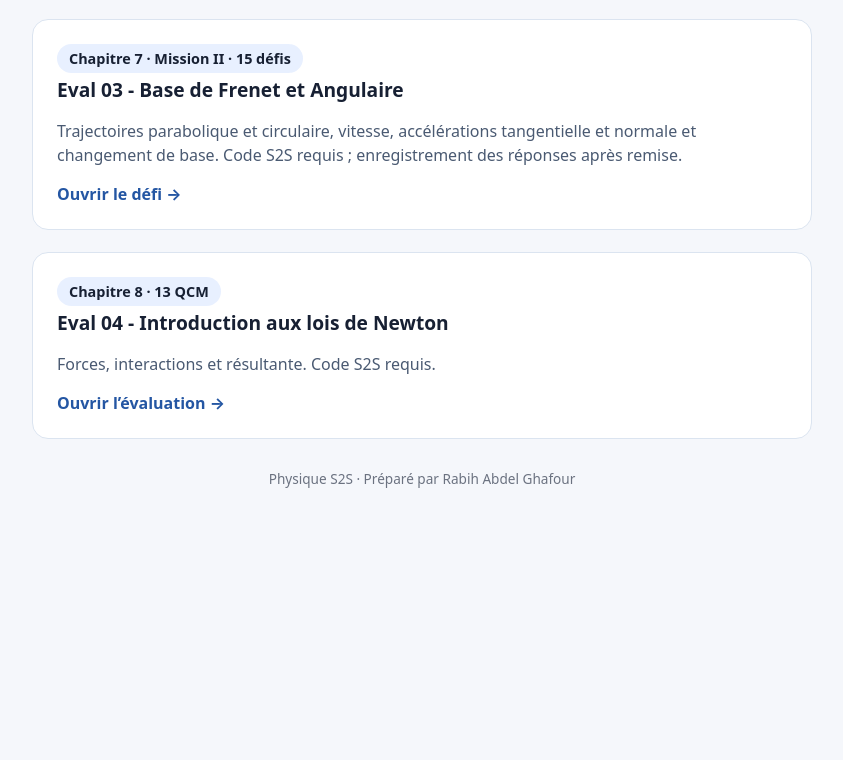
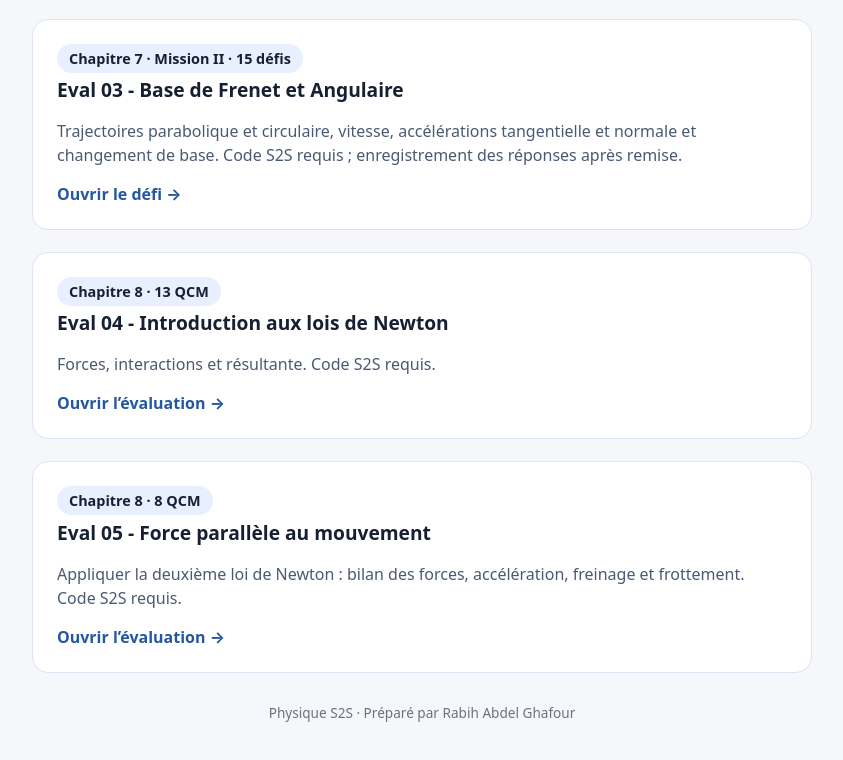
Before and after one commit to mrrabeagithub/Physique-S2S-2027, a plain HTML site: page Evaluations Digitales/index.html in a window 1280 px wide. Shown: the part 748-1508 px from the top of the page, without its empty margins (218-1061 px from the left). Before the commit the page ends 1276 px from the top, so only its background shows below. Drawn offline with Linux system fonts and the light colour scheme.

Commit message:
Link Eval 05 from the S2S evaluation index

```diff
--- a/Evaluations Digitales/index.html
+++ b/Evaluations Digitales/index.html
@@ -46,6 +46,7 @@ footer{font-size:.85rem;color:#6b7280;text-align:center;margin-top:30px}
 <strong>Ouvrir le défi →</strong>
 </a>
 <a class="card" href="./Eval_04_Introduction_aux_lois_de_Newton.html"><span class="tag">Chapitre 8 · 13 QCM</span><h2>Eval 04 - Introduction aux lois de Newton</h2><p>Forces, interactions et résultante. Code S2S requis.</p><strong>Ouvrir l’évaluation →</strong></a>
+<a class="card" href="./Eval_05_Force_parallele_au_mouvement.html"><span class="tag">Chapitre 8 · 8 QCM</span><h2>Eval 05 - Force parallèle au mouvement</h2><p>Appliquer la deuxième loi de Newton : bilan des forces, accélération, freinage et frottement. Code S2S requis.</p><strong>Ouvrir l’évaluation →</strong></a>
 <footer>Physique S2S · Préparé par Rabih Abdel Ghafour</footer>
 </main>
 </body>
```
